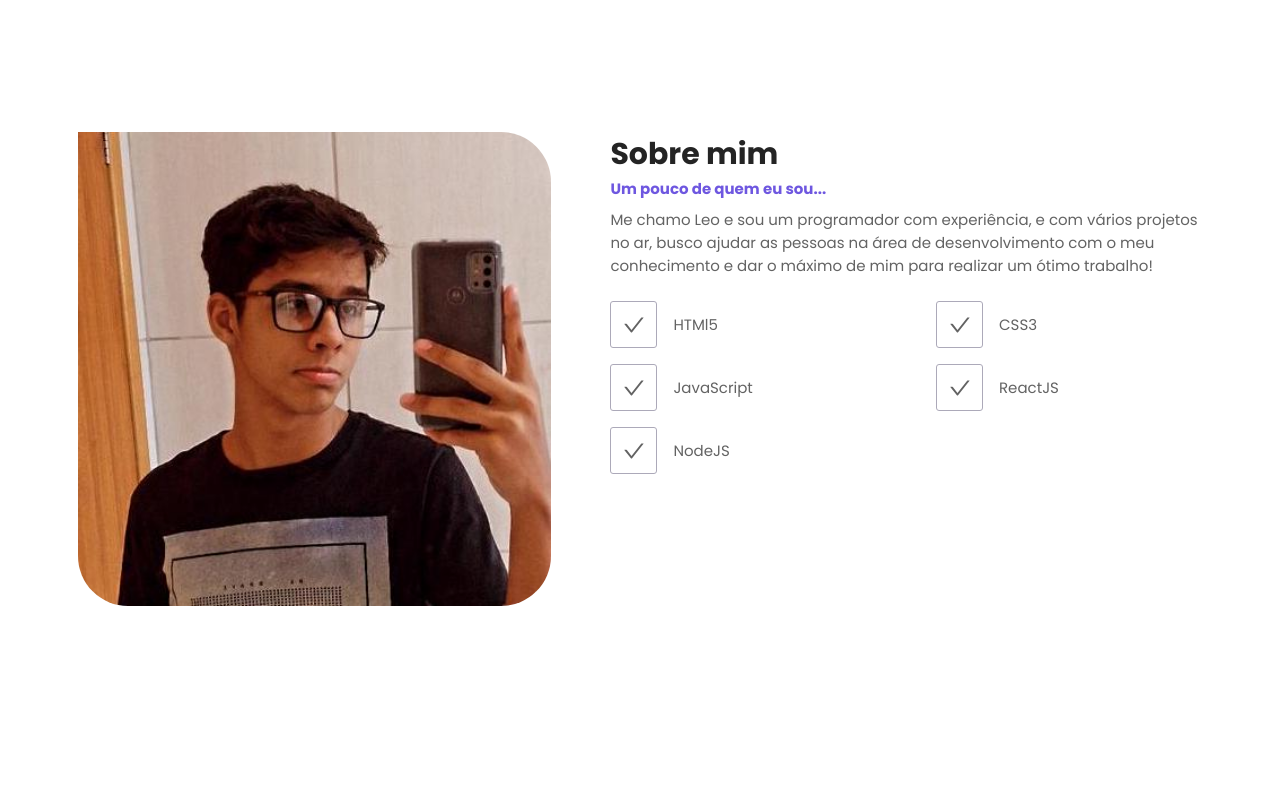
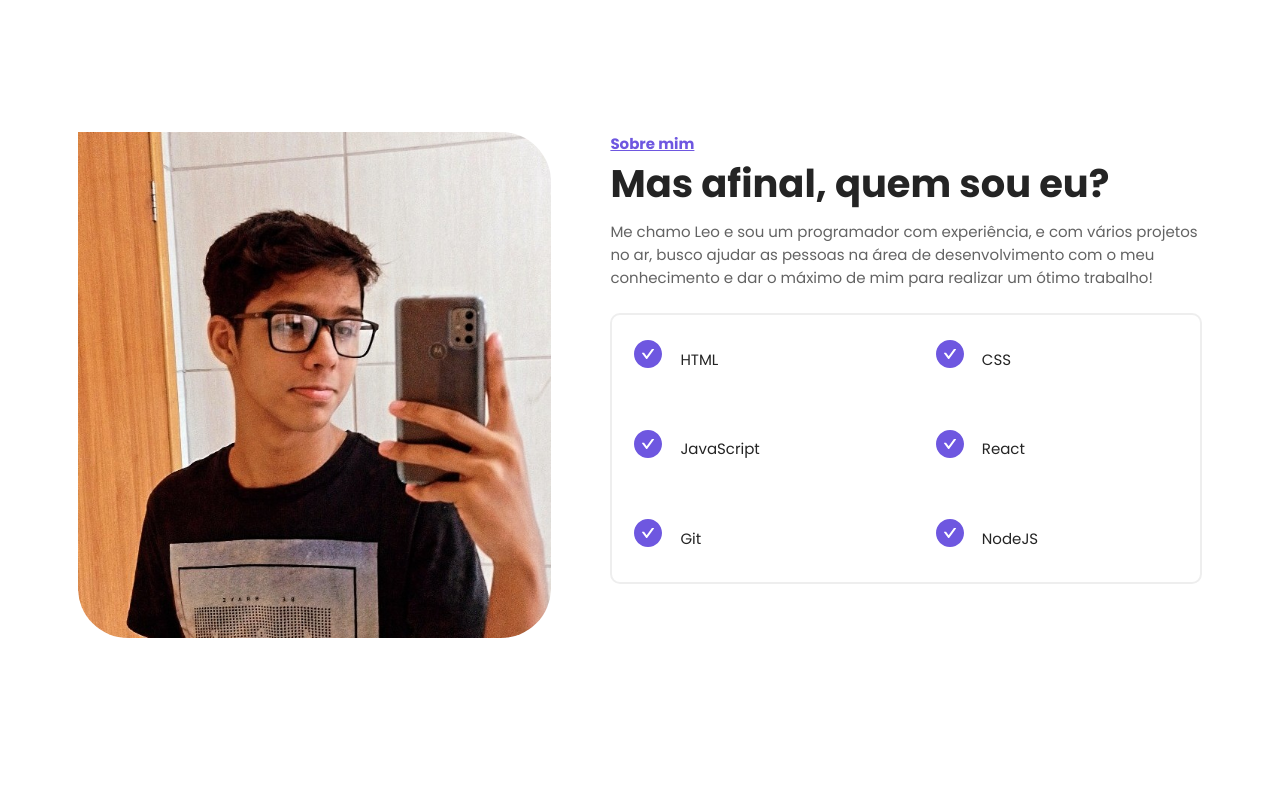
Before and after one commit to SoaresLeonardo/soaresleonardo-web, a React (Vite) app: page / in a window 1280 px wide. Shown: the part 680-1482 px from the top of the page. Built offline with nearby package versions, Linux system fonts and the light colour scheme.

Commit message:
settings about

```diff
--- a/src/Data.js
+++ b/src/Data.js
@@ -35,3 +35,5 @@ export const myProjects = [
 export const aboutInfo = [
   "Me chamo Leo e sou um programador com experiência, e com vários projetos no ar, busco ajudar as pessoas na área de desenvolvimento com o meu conhecimento e dar o máximo de mim para realizar um ótimo trabalho!",
 ];
+
+export const skillsFrontEndInfo = ["HTML", "CSS", "JavaScript", "React", "Git", 'NodeJS'];
--- a/src/components/About/AboutStyled.js
+++ b/src/components/About/AboutStyled.js
@@ -17,7 +17,6 @@ export const AboutContainer = styled.div`
 export const AboutIntro = styled.div`
   text-align: start;
   width: 50%;
-
   @media (max-width: 760px) {
     width: 90%;
   }
@@ -39,22 +38,27 @@ export const AboutImage = styled.div`
     width: 100%;
   }
 `;
-export const Title = styled.h1``;
+export const Title = styled.h1`
+  font-size: 2.4rem;
+`;
 export const Subtitle = styled.span`
   color: #6e57e0;
   font-weight: bold;
+  text-decoration: underline;
 `;
 export const Description = styled.p`
   padding-top: 8px;
   padding-bottom: 8px;
 `;
 export const AboutSkillsContainer = styled.div`
-  width: 100%;
   margin: 1rem 0;
   display: flex;
   justify-content: space-between;
   flex-wrap: wrap;
-  gap: 1rem;
+  border: 2px solid ${(props) => props.theme.background};
+  gap: 2.6rem;
+  border-radius: 10px;
+  padding: 20px;
 `;
 
 export const Skill = styled.div`
@@ -63,19 +67,16 @@ export const Skill = styled.div`
   align-items: center;
   justify-content: flex-start;
   gap: 1rem;
+  border-radius: 5px;
 
   @media (max-width: 500px) {
     width: 100%;
   }
 `;
-export const SkillName = styled.span``;
-export const SkillCheck = styled.span`
-  border: 1px solid #aca9b9;
-  display: flex;
-  align-items: center;
-  justify-content: center;
-  width: 45px;
-  font-size: 1.5rem;
-  height: 45px;
-  border-radius: 3px;
+export const SkillName = styled.span`
+  color: ${(props) => props.theme.color};
 `;
+export const SkillCheck = styled.div`
+  font-size: 2rem;
+  color: #6e57e0;
+`;
--- a/src/components/About/index.jsx
+++ b/src/components/About/index.jsx
@@ -12,55 +12,33 @@ import {
   Title,
 } from "./AboutStyled";
 
-import { AiOutlineCheck } from "react-icons/ai";
-import { aboutInfo } from "../../Data";
+import { AiFillCheckCircle } from "react-icons/ai";
+import { aboutInfo, skillsFrontEndInfo } from "../../Data";
 
 export function AboutPage() {
   return (
     <About id="about">
       <AboutContainer>
         <AboutImage>
-          <img src="/fotoabout.jpeg" alt="About Image" />
+          <img src="/fotoabout.jpg" alt="About Image" />
         </AboutImage>
         <AboutIntro>
-          <Title>Sobre mim</Title>
-          <Subtitle>Um pouco de quem eu sou...</Subtitle>
+          <Subtitle>Sobre mim</Subtitle>
+          <Title>Mas afinal, quem sou eu?</Title>
 
           {aboutInfo.map((item) => (
             <Description key={item}>{item}</Description>
           ))}
 
           <AboutSkillsContainer>
-            <Skill>
-              <SkillCheck>
-                <AiOutlineCheck />
-              </SkillCheck>
-              <SkillName>HTMl5</SkillName>
-            </Skill>
-            <Skill>
-              <SkillCheck>
-                <AiOutlineCheck />
-              </SkillCheck>
-              <SkillName>CSS3</SkillName>
-            </Skill>
-            <Skill>
-              <SkillCheck>
-                <AiOutlineCheck />
-              </SkillCheck>
-              <SkillName>JavaScript</SkillName>
-            </Skill>
-            <Skill>
-              <SkillCheck>
-                <AiOutlineCheck />
-              </SkillCheck>
-              <SkillName>ReactJS</SkillName>
-            </Skill>
-            <Skill>
-              <SkillCheck>
-                <AiOutlineCheck />
-              </SkillCheck>
-              <SkillName>NodeJS</SkillName>
-            </Skill>
+            {skillsFrontEndInfo.map((item) => (
+              <Skill>
+                <SkillCheck>
+                  <AiFillCheckCircle />
+                </SkillCheck>
+                <SkillName>{item}</SkillName>
+              </Skill>
+            ))}
           </AboutSkillsContainer>
         </AboutIntro>
       </AboutContainer>
```
Also changed, not shown: public/fotoabout.jpg (added).
